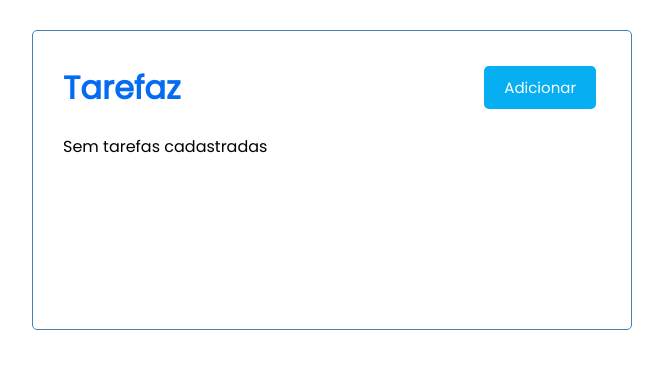
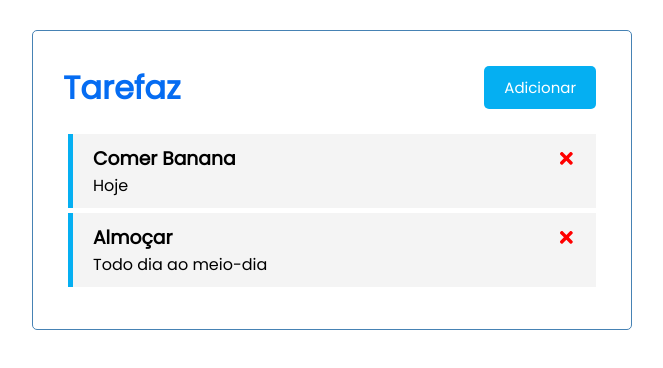
Before and after one commit to ralfguth/react-task-tracker, a React (Create React App) app: page / in a window 1280 px wide. Shown: the top 368 px of the page, without its empty margins (308-971 px from the left). Built offline with nearby package versions, Linux system fonts and the light colour scheme; data requests are answered from the project's data file.

Commit message:
implementa a funcao de alternar lembrete para o servidor json

```diff
--- a/db.json
+++ b/db.json
@@ -1,3 +1,16 @@
 {
-  "tasks": []
+  "tasks": [
+    {
+      "text": "Comer Banana",
+      "day": "Hoje",
+      "reminder": true,
+      "id": 1
+    },
+    {
+      "text": "Almoçar",
+      "day": "Todo dia ao meio-dia",
+      "reminder": true,
+      "id": 2
+    }
+  ]
 }
--- a/src/App.js
+++ b/src/App.js
@@ -22,6 +22,14 @@
     const data = await res.json();
     return data;
   }
+
+  // Pegar uma tarefa do banco
+  const fetchTask = async (id) => {
+    const res = await fetch(`http://localhost:5000/tasks/${id}`);
+    const data = await res.json();
+    return data;
+  }
+
 
   // Adicionar Tarefa
   const adicionarTarefa = async (task) => {
@@ -52,8 +60,23 @@
   };
 
   // Alternar Lembrete
-  const lembrete = (id) => {
-    setTasks(tasks.map((task) => task.id === id ? { ...task, reminder: !task.reminder } : task));
+  const lembrete = async (id) => {
+    const taskToToggle = await fetchTask(id);
+    const updTask = { ...taskToToggle, reminder: !taskToToggle.reminder };
+
+    const res = await fetch(`http://localhost:5000/tasks/${id}`, {
+      method: 'PUT',
+      headers: {
+        'Content-type': 'application/json'
+      },
+      body: JSON.stringify(updTask)
+    });
+
+    const data = await res.json();
+
+    setTasks(
+      tasks.map((task) =>
+        task.id === id ? { ...task, reminder: data.reminder } : task));
   };
 
   return (
```
